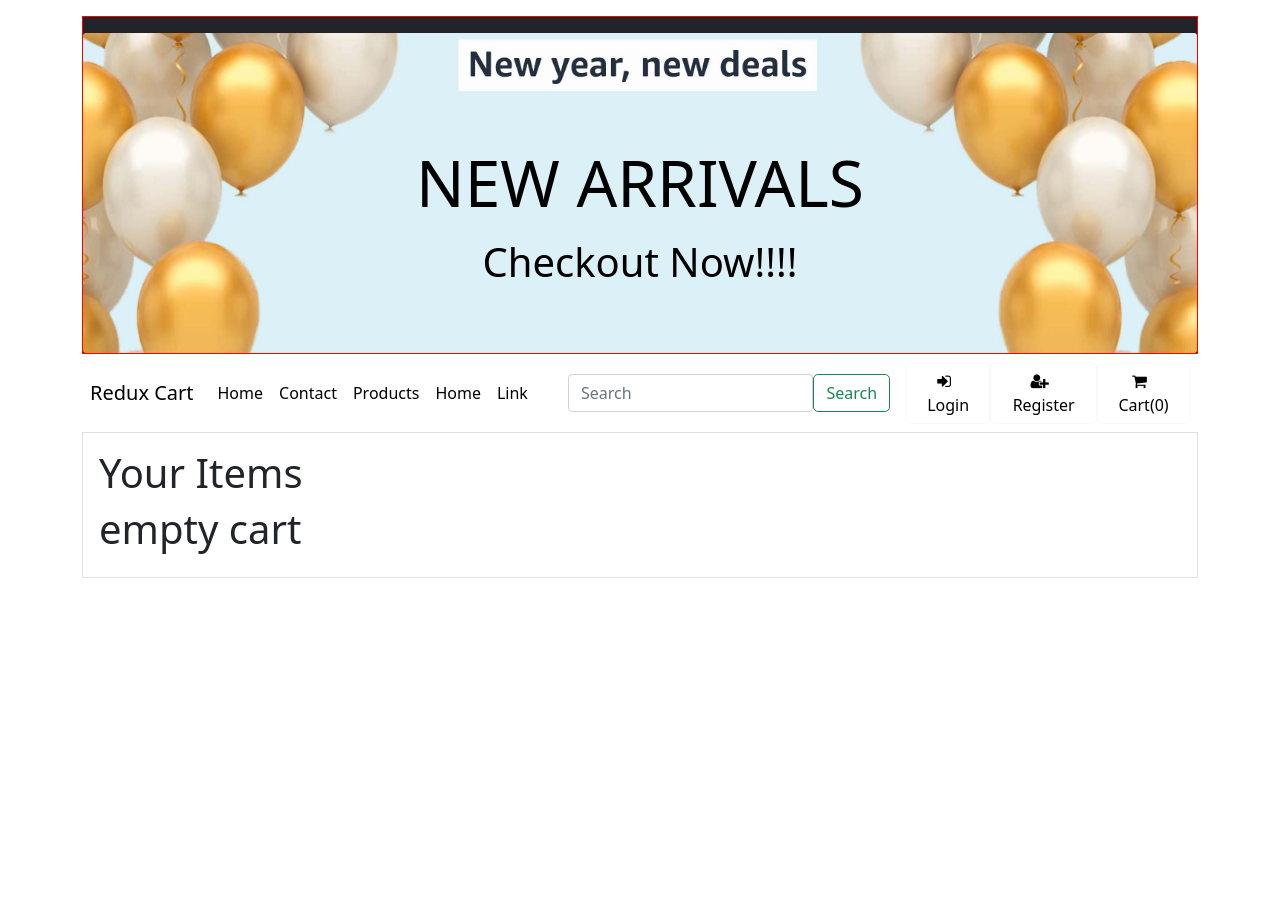
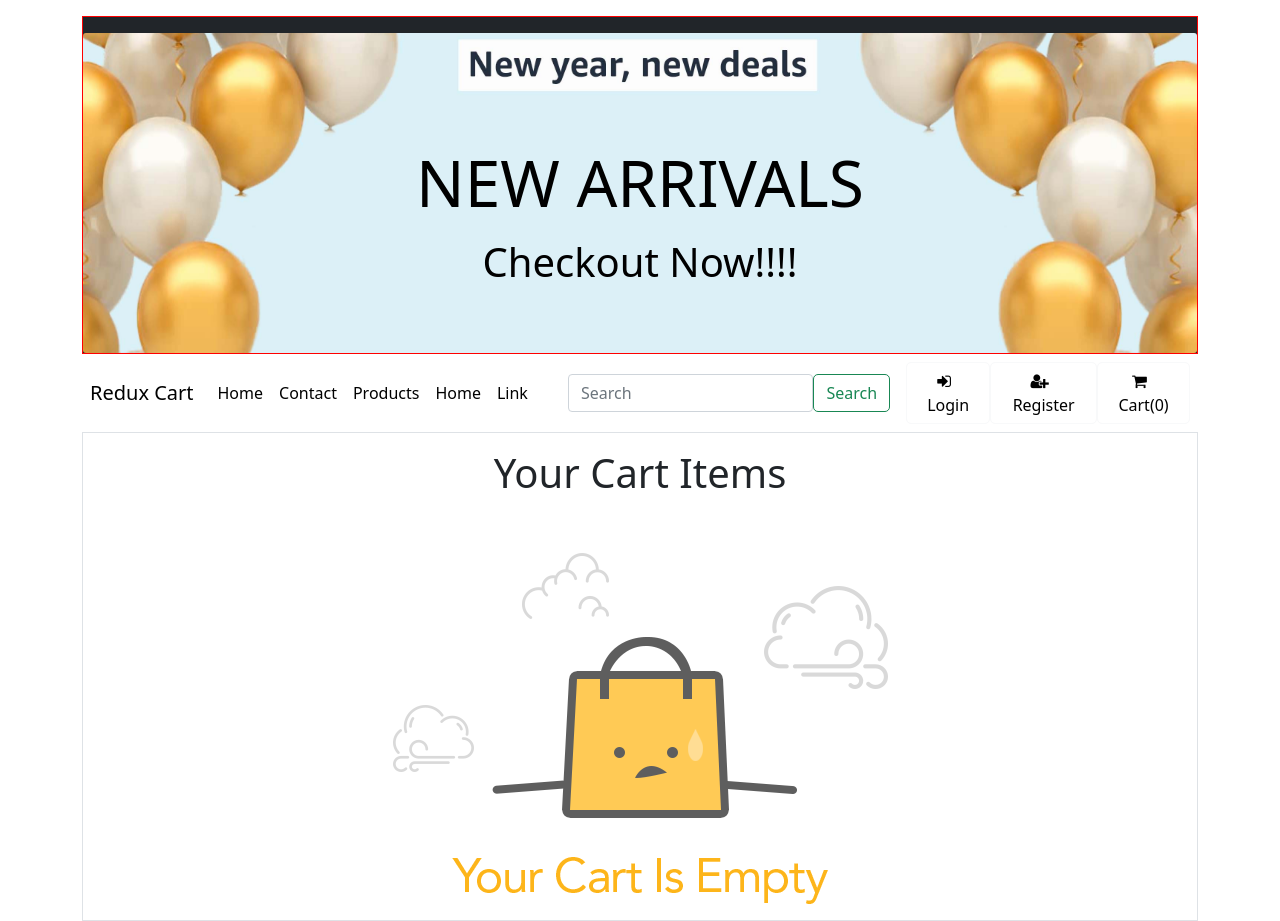
Before and after one commit to vins-stha/react-redux-ecommerce, a React (Create React App) app: page /cart in a window 1280 px wide. Before the commit the page ends 800 px from the top, so only its background shows below. Built offline with nearby package versions, Linux system fonts and the light colour scheme.

Commit message:
picture for empty cart

```diff
--- a/src/components/Cart.jsx
+++ b/src/components/Cart.jsx
@@ -79,8 +79,8 @@ export const Cart = () => {
     })
 
     return (
-        <div className='border p-3 justify-content-center'>
-        <h1>Your Items</h1>
+        <div className='border p-3 center'>
+        <h1 className='center'>Your Cart Items</h1>
         {state.productsInCart.length > 0 ? (
             <>
                     <div className="container d-flex flex-column">
@@ -94,7 +94,7 @@ export const Cart = () => {
 
             </>
 
-        ):(<h1>empty cart</h1>)}
+        ):(<img className=" img-fluid mt-5 center" src="/assets/images/empty_cart.png"></img>)}
         </div>
     )
 }
```
Also changed, not shown: public/assets/images/empty_cart.png (added).
